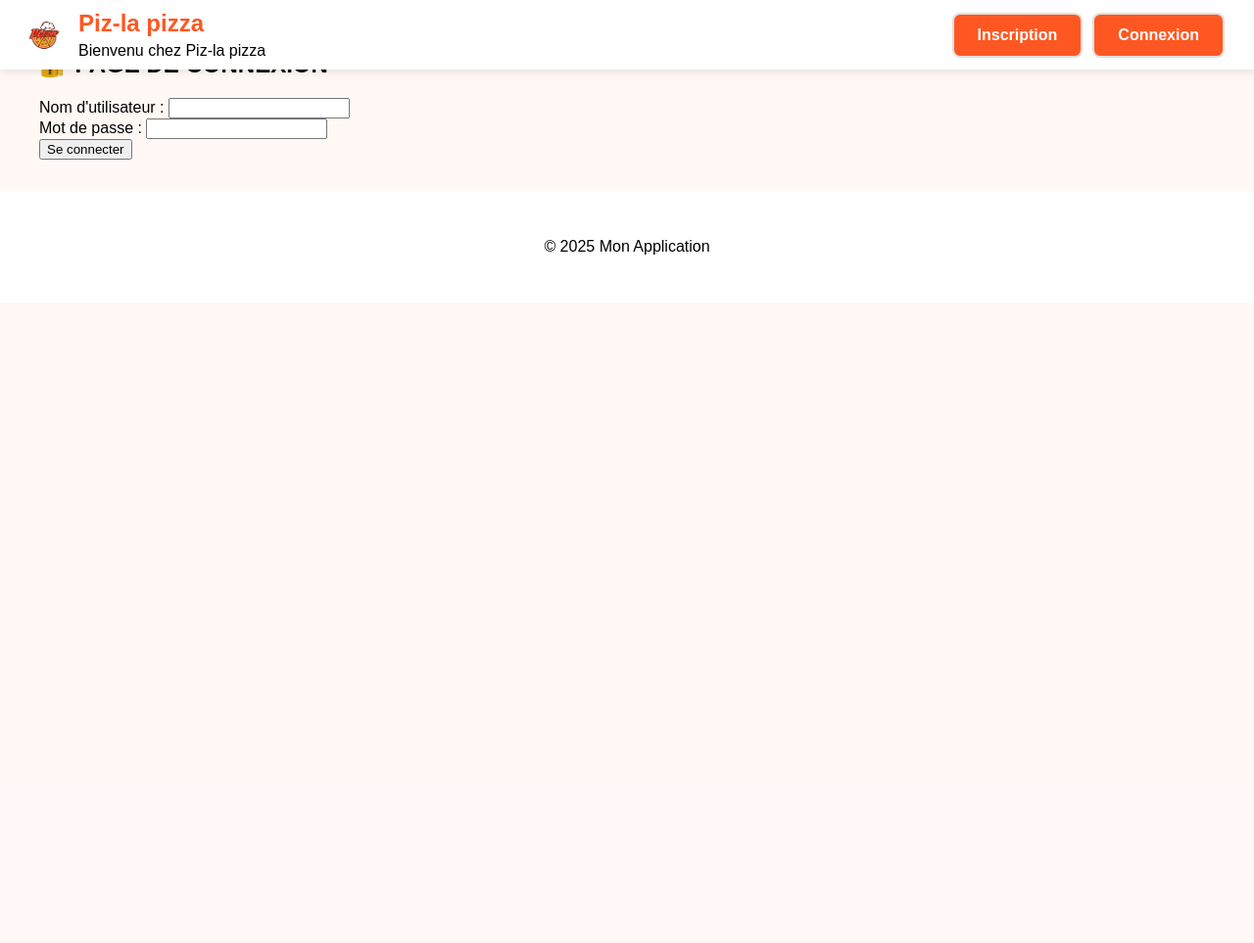
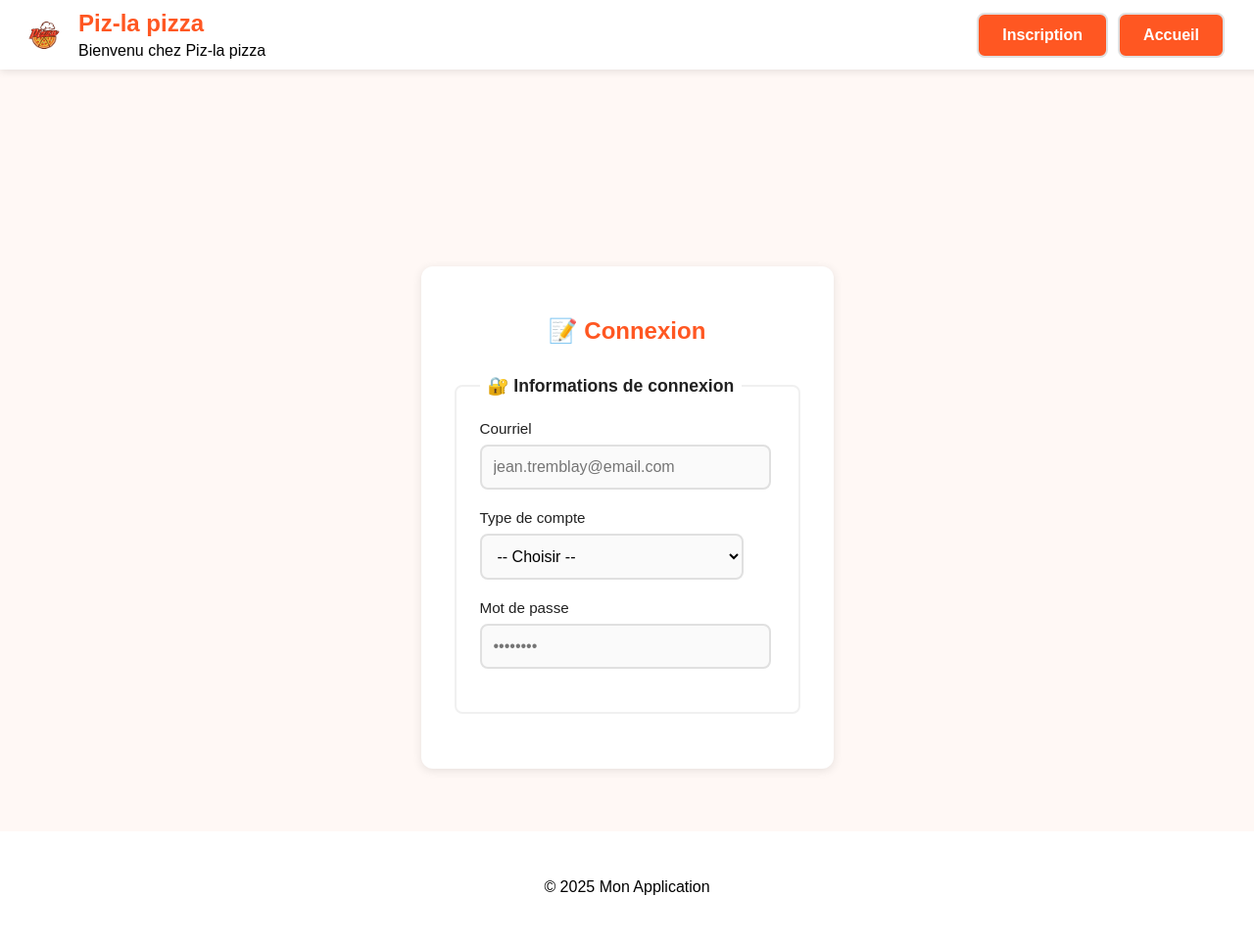
Before and after one commit to cgpvicto-2433366/projet_long, a Flask app: page /connexion in a window 1280 px wide. Shown: the whole page at 98% size. Before the commit the page ends 260 px from the top, so only its background shows below. Run offline with Flask 3, Linux system fonts and the light colour scheme.

Commit message:
Formulaire de connexion

```diff
--- a/app.py
+++ b/app.py
@@ -20,15 +20,25 @@ production = False
 def accueil():
     return render_template('Accueil.html')
 
+
+
 @app.route('/connexion', methods=['GET', 'POST'])
 def connexion():
     form = ConnexionForm()
 
-    courriel = form.courriel.data
-    password = form.password.data
-    type_compte = form.type_compte.data
+    if form.validate_on_submit():
+        courriel = form.courriel.data
+        password = form.password.data
+        type_compte = form.type_compte.data
 
-    return render_template('connexion.html')
+
+        flash('Connexion réussie!', 'success')
+        return redirect(url_for('accueil'))
+
+    return render_template('connexion.html', form=form)
+
+
+
 
 @app.route('/inscription', methods=['GET', 'POST'])
 def inscription():
--- a/application/static/css/form.css
+++ b/application/static/css/form.css
@@ -35,6 +35,10 @@
     width: 100%;
 }
 
+.margin-top-form-connexion{
+    margin-top: 15rem;
+}
+
 /* Sections du formulaire */
 .form-section {
     border: 2px solid #F0F0F0;
@@ -53,6 +57,10 @@
 /* Groupes de champs */
 .form-group {
     margin-bottom: 1.25rem;
+}
+
+.margin-right-form-connexion-fieldset{
+    margin-right: 2rem;
 }
 
 .form-group label {
--- a/application/templates/connexion.html
+++ b/application/templates/connexion.html
@@ -2,27 +2,58 @@
 
 {% block title %}Connexion{% endblock %}
 
-{% block css_js %}{% endblock %}
+{% block css_js %}<link rel="stylesheet" href="{{ url_for('static', filename='css/form.css') }}">{% endblock %}
 
 {% block nav_buttons %}
-<a href="#" class="bouton">Inscription</a>
-<a href="#" class="bouton">Connexion</a>
+<a href="{{ url_for('inscription') }}" class="bouton">Inscription</a>
+<a href="{{ url_for('accueil') }}" class="bouton">Accueil</a>
 {% endblock %}
 
 {% block content %}
-<h2>🔐 PAGE DE CONNEXION</h2>
+<div class="form-container margin-top-form-connexion">
+    <h2>📝 Connexion</h2>
 
-<form method="POST">
-    <div>
-        <label>Nom d'utilisateur :</label>
-        <input type="text" name="username" required>
-    </div>
+    <form method="POST" novalidate class="custom-form">
+        {{ form.hidden_tag() }}
 
-    <div>
-        <label>Mot de passe :</label>
-        <input type="password" name="password" required>
-    </div>
+        <fieldset class="form-section">
+            <legend>🔐 Informations de connexion</legend>
+            <div class="form-group margin-right-form-connexion-fieldset">
+                {{ form.courriel.label }}
+                {{ form.courriel(class="form-input") }}
+                {% if form.courriel.errors %}
+                    <div class="form-error">
+                        {% for error in form.courriel.errors %}
+                            <span>{{ error }}</span>
+                        {% endfor %}
+                    </div>
+                {% endif %}
+            </div>
 
-    <button type="submit">Se connecter</button>
-</form>
+            <div class="form-group margin-right-form-connexion-fieldset">
+                {{ form.type_compte.label }}
+                {{ form.type_compte(class="form-input") }}
+                {% if form.type_compte.errors %}
+                    <div class="form-error">
+                        {% for error in form.type_compte.errors %}
+                            <span>{{ error }}</span>
+                        {% endfor %}
+                    </div>
+                {% endif %}
+            </div>
+
+            <div class="form-group margin-right-form-connexion-fieldset">
+                {{ form.password.label }}
+                {{ form.password(class="form-input") }}
+                {% if form.password.errors %}
+                    <div class="form-error">
+                        {% for error in form.password.errors %}
+                            <span>{{ error }}</span>
+                        {% endfor %}
+                    </div>
+                {% endif %}
+            </div>
+        </fieldset>
+    </form>
+</div>
 {% endblock %}
--- a/application/templates/inscription.html
+++ b/application/templates/inscription.html
@@ -15,6 +15,11 @@
 {% block title %}Inscription - Piz-la pizza{% endblock %}
 
 {% block css_js %}<link rel="stylesheet" href="{{ url_for('static', filename='css/form.css') }}">{% endblock %}
+
+{% block nav_buttons %}
+<a href="{{ url_for('connexion') }}" class="bouton">Connexion</a>
+<a href="{{ url_for('accueil') }}" class="bouton">Accueil</a>
+{% endblock %}
 
 {% block content %}
 <div class="form-container">
```
